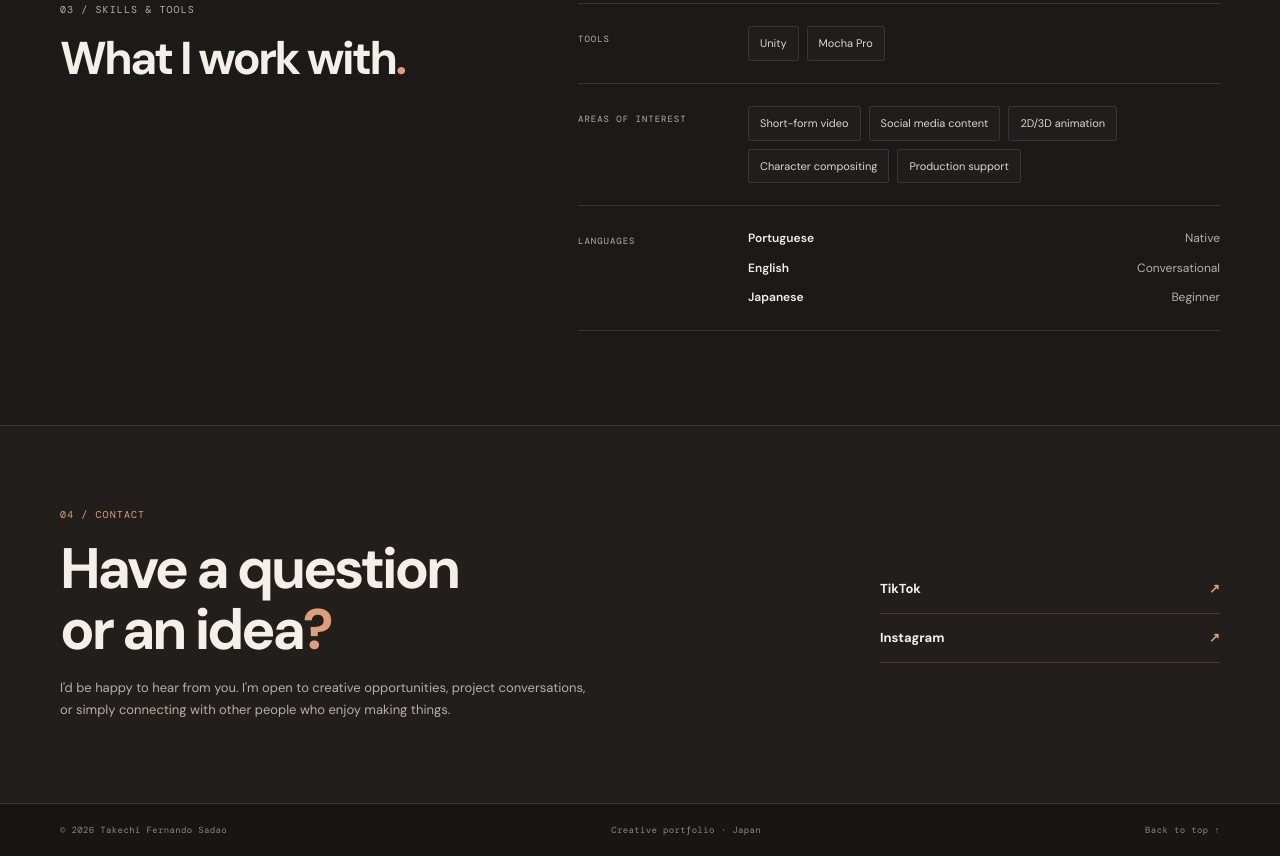
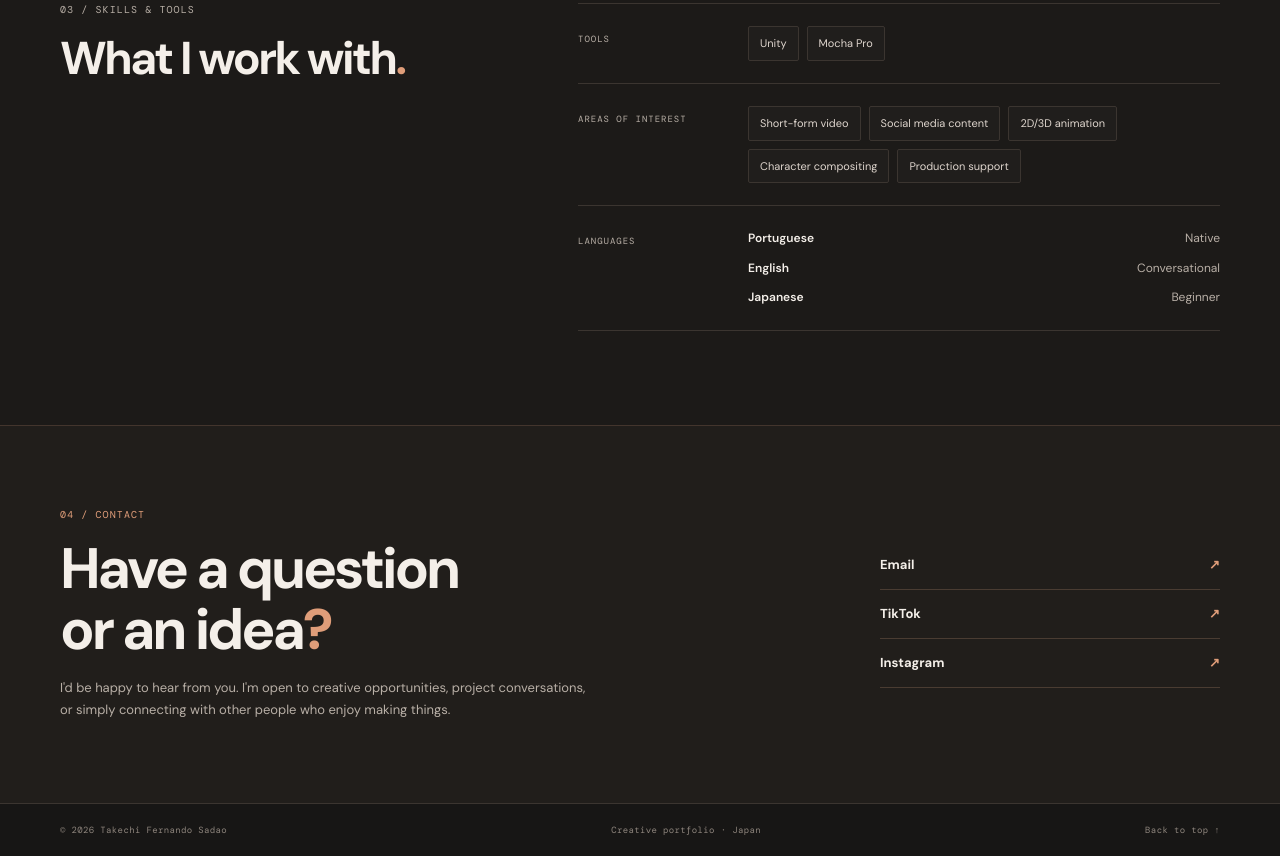
Before and after one commit to takechisadao/portfolio, a plain HTML site: page index.html in a window 1280 px wide. Shown: the part 3475-4331 px from the top of the page. Drawn offline with nearby package versions, Linux system fonts and the light colour scheme.

Commit message:
Update index.html

```diff
--- a/index.html
+++ b/index.html
@@ -188,7 +188,7 @@
           <p class="contact-note">I'd be happy to hear from you. I'm open to creative opportunities, project conversations, or simply connecting with other people who enjoy making things.</p>
         </div>
         <div class="contact-links">
-          <!-- Add a real public email address here when you are ready. -->
+          <a href="mailto:takechisadao@gmail.com">Email <span>↗</span></a>
           <a href="https://www.tiktok.com/@acnhoes" target="_blank" rel="noopener noreferrer">TikTok <span>↗</span></a>
           <a href="https://www.instagram.com/acnhoes/" target="_blank" rel="noopener noreferrer">Instagram <span>↗</span></a>
         </div>
```
